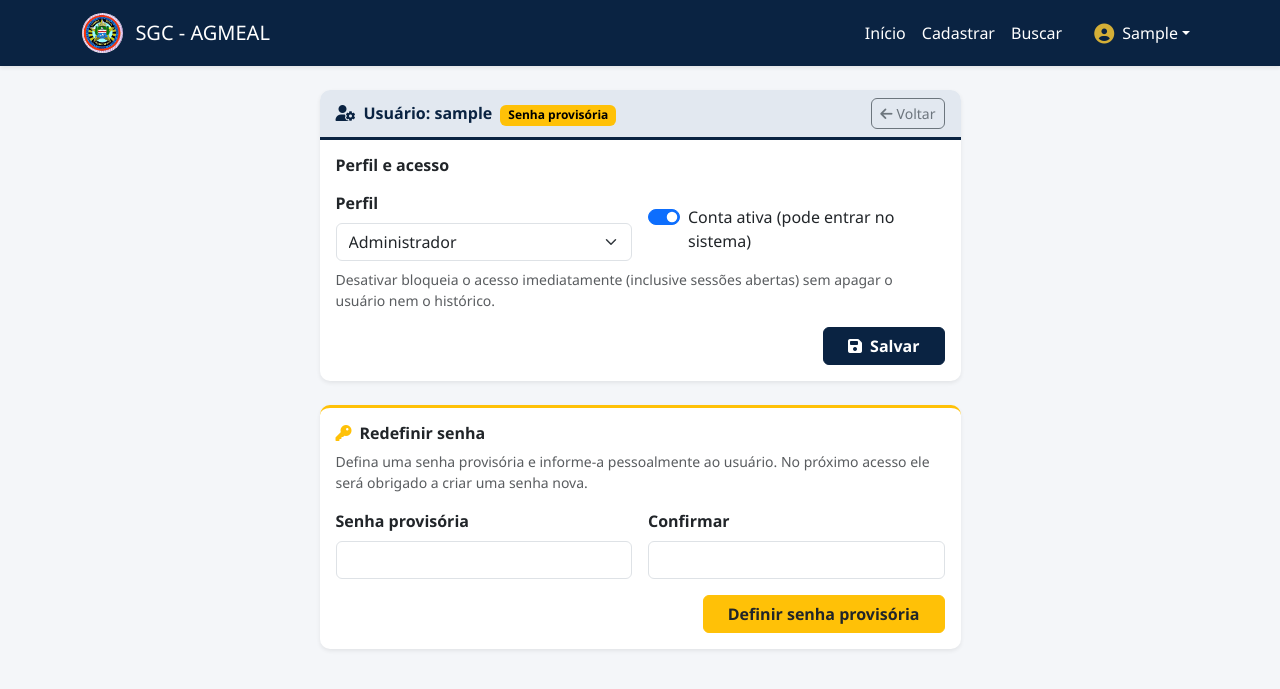
After one commit to Yuuhgod/sgc-agmeal, a Flask app: template app/templates/usuario_editar.html in a window 1280 px wide. The commit adds this page. Shown: the top 689 px of the page. Run offline with Flask 3, Linux system fonts and the light colour scheme; tables that the repository leaves empty hold one stand-in row (values such as "Sample post"); the template is opened without the code that fills it: values that come from a table or form of the project are taken from there, most other values are stand-ins (such as "Sample title", 1, 10 or a date in 2020); some libraries are stand-ins or nearby versions.

Commit message:
feat: gestão de usuários pelo admin, senha provisória e expiração de sessão
- Usuários ganham "ativo" e "trocar_senha" (colunas criadas ao iniciar e
  por migração Alembic idempotente; contas existentes seguem ativas).
- Tela de edição de usuário: perfil (admin/usuário) e ativar/desativar;
  desativar encerra sessões abertas e bloqueia login e recuperação
  (mensagem só para quem acerta a senha, sem revelar contas).
- Redefinição de senha pelo admin com senha provisória; contas novas e
  senhas redefinidas obrigam a troca no próximo acesso (/trocar_senha).
- Proteções: admin não altera o próprio perfil/acesso e o sistema nunca
  fica sem administrador ativo.
- Sessão expira após SESSAO_INATIVIDADE_MINUTOS (padrão 30) sem uso.
- Novas ações na auditoria (usuário editado, senha redefinida/trocada).

Correção
- Excluir usuário não pedia confirmação: o nome vindo de |tojson abria
  aspas duplas dentro do onsubmit, quebrando o atributo e o JavaScript.
  Confirmações passam a usar data-confirmar (escapado pelo Jinja) com um
  handler único em app.js, também na exclusão de associados.

Co-Authored-By: Claude Opus 5.5 <noreply@anthropic.com>
Claude-Session: https://claude.ai/code/session_01TpR4UGVTuCHV7fy7oqqV7U

```diff
--- a/app/main.py
+++ b/app/main.py
@@ -5,6 +5,7 @@ import os
 import re
 import secrets
 import tempfile
+import time
 import uuid
 from datetime import datetime, timedelta
 from functools import wraps
@@ -45,7 +46,10 @@ from database import (
     ACAO_SISTEMA_BACKUP,
     ACAO_SISTEMA_RESTORE,
     ACAO_USUARIO_CRIAR,
+    ACAO_USUARIO_EDITAR,
     ACAO_USUARIO_EXCLUIR,
+    ACAO_USUARIO_SENHA_REDEFINIDA,
+    ACAO_USUARIO_SENHA_TROCADA,
     ACAO_USUARIO_PALAVRA,
     ACAO_USUARIO_PERFIL,
     ACOES_ROTULOS,
@@ -155,6 +159,9 @@ limiter = Limiter(
 LOGIN_MAX_FALHAS_IP = max(1, int(os.environ.get('LOGIN_MAX_FALHAS_IP', '10')))
 LOGIN_JANELA_MINUTOS = max(1, int(os.environ.get('LOGIN_JANELA_MINUTOS', '5')))
 
+# Sessão parada por mais tempo que isto é encerrada (além do limite absoluto de 8 horas).
+SESSAO_INATIVIDADE_MINUTOS = max(1, int(os.environ.get('SESSAO_INATIVIDADE_MINUTOS', '30')))
+
 UPLOAD_FOLDER = os.path.join(basedir, 'static', 'uploads', 'fotos')
 os.makedirs(UPLOAD_FOLDER, exist_ok=True)
 app.config['UPLOAD_FOLDER'] = UPLOAD_FOLDER
@@ -280,33 +287,44 @@ def _garantir_coluna_role():
 
 
 # Colunas acrescentadas depois da primeira versão (bancos antigos não as têm).
-# Também aplicadas pela migração Alembic equivalente, para quem usa `flask db upgrade`.
-COLUNAS_NOVAS_ASSOCIADOS = (
-    ('situacao', "VARCHAR(20) NOT NULL DEFAULT 'ativo'"),
-    ('situacao_data', 'DATE'),
-    ('situacao_motivo', 'VARCHAR(200)'),
-)
-
-
-def _garantir_colunas_associados():
-    """Mini-migração idempotente para a tabela de associados (situação cadastral).
-
-    Associados já existentes ficam como 'ativo'. Tolerante a corrida entre workers."""
+# Também aplicadas pelas migrações Alembic equivalentes, para quem usa `flask db upgrade`.
+COLUNAS_NOVAS = {
+    'associados': (
+        ('situacao', "VARCHAR(20) NOT NULL DEFAULT 'ativo'"),
+        ('situacao_data', 'DATE'),
+        ('situacao_motivo', 'VARCHAR(200)'),
+    ),
+    'usuarios': (
+        ('ativo', 'BOOLEAN NOT NULL DEFAULT 1'),
+        ('trocar_senha', 'BOOLEAN NOT NULL DEFAULT 0'),
+    ),
+}
+
+
+def _garantir_colunas_novas():
+    """Mini-migração idempotente das colunas acrescentadas depois da primeira versão.
+
+    Registros existentes recebem o padrão (associado 'ativo', usuário ativo e sem troca
+    de senha pendente). Tolerante a corrida entre workers."""
     inspector = inspect(db.engine)
-    if 'associados' not in inspector.get_table_names():
+    tabelas = set(inspector.get_table_names())
+    for tabela, colunas in COLUNAS_NOVAS.items():
+        if tabela not in tabelas:
+            continue
+        existentes = {c['name'] for c in inspector.get_columns(tabela)}
+        for nome, ddl in colunas:
+            if nome in existentes:
+                continue
+            try:
+                with db.engine.begin() as conn:
+                    conn.execute(text(f'ALTER TABLE {tabela} ADD COLUMN {nome} {ddl}'))
+                app.logger.info("Coluna '%s' adicionada em '%s'.", nome, tabela)
+            except Exception as exc:
+                if 'duplicate column' in str(exc).lower():
+                    continue
+                raise
+    if 'associados' not in tabelas:
         return
-    existentes = {c['name'] for c in inspector.get_columns('associados')}
-    for nome, ddl in COLUNAS_NOVAS_ASSOCIADOS:
-        if nome in existentes:
-            continue
-        try:
-            with db.engine.begin() as conn:
-                conn.execute(text(f'ALTER TABLE associados ADD COLUMN {nome} {ddl}'))
-            app.logger.info("Coluna '%s' adicionada em 'associados'.", nome)
-        except Exception as exc:
-            if 'duplicate column' in str(exc).lower():
-                continue
-            raise
     with db.engine.begin() as conn:
         conn.execute(text(
             'CREATE INDEX IF NOT EXISTS ix_associados_situacao ON associados (situacao)'
@@ -365,7 +383,7 @@ def _garantir_schema():
     """Deixa o banco no formato atual. Idempotente: roda ao iniciar e após restaurar backup."""
     _criar_tabelas()
     _garantir_coluna_role()
-    _garantir_colunas_associados()
+    _garantir_colunas_novas()
     _converter_dependentes_legados()
 
 
@@ -405,24 +423,42 @@ def verificar_primeiro_acesso():
 
 @app.before_request
 def sincronizar_sessao_com_banco():
-    """Revalida a sessão a cada requisição: se o usuário foi excluído, encerra a sessão;
-    caso contrário, atualiza papel e nome a partir do banco (um admin rebaixado perde o
-    acesso administrativo imediatamente, sem esperar a sessão expirar)."""
+    """Revalida a sessão a cada requisição contra o banco:
+
+    - usuário excluído ou desativado: encerra a sessão;
+    - sessão parada há mais de SESSAO_INATIVIDADE_MINUTOS: encerra a sessão;
+    - papel e nome vêm do banco (um admin rebaixado perde o acesso na hora);
+    - senha provisória pendente: só deixa acessar a troca de senha e o logout."""
     if request.endpoint == 'static' and not request.path.startswith('/static/uploads/'):
         return
     usuario_id = session.get('usuario_id')
     if usuario_id is None:
         return
     usuario = db.session.get(Usuario, usuario_id)
-    if usuario is None:
+    if usuario is None or not usuario.ativo:
         session.clear()
-        flash('Sua sessão foi encerrada porque o usuário não existe mais.', 'warning')
+        motivo = 'o usuário não existe mais' if usuario is None else 'a conta foi desativada'
+        flash(f'Sua sessão foi encerrada porque {motivo}.', 'warning')
         return redirect(url_for('login'))
+
+    agora = int(time.time())
+    ultimo = session.get('ultimo_acesso', agora)
+    if agora - ultimo > SESSAO_INATIVIDADE_MINUTOS * 60:
+        session.clear()
+        flash('Sua sessão expirou por inatividade. Entre novamente.', 'warning')
+        return redirect(url_for('login'))
+    # Atualiza no máximo uma vez por minuto (evita reenviar o cookie em toda resposta).
+    if agora - ultimo >= 60 or 'ultimo_acesso' not in session:
+        session['ultimo_acesso'] = agora
+
     # Só grava se mudou, para não reenviar o cookie de sessão em toda resposta.
     if session.get('role') != usuario.role:
         session['role'] = usuario.role
     if session.get('username') != usuario.username:
         session['username'] = usuario.username
+
+    if usuario.trocar_senha and request.endpoint not in ('trocar_senha', 'logout', 'static'):
+        return redirect(url_for('trocar_senha'))
 
 
 @app.before_request
@@ -623,11 +659,25 @@ def login():
 
         usuario = Usuario.query.filter_by(username=username).first()
 
+        if usuario and usuario.check_senha(senha) and not usuario.ativo:
+            # Só revelado a quem acertou a senha: não serve para descobrir contas.
+            app.logger.warning('Login recusado (conta desativada): %s', username)
+            registrar_auditoria(
+                ACAO_AUTH_LOGIN_FALHOU,
+                descricao=f'Conta desativada: "{username}"',
+                usuario_id=usuario.id,
+                usuario_username=usuario.username,
+                commit=True,
+            )
+            flash('Esta conta está desativada. Procure um administrador.', 'danger')
+            return render_template('login.html')
+
         if usuario and usuario.check_senha(senha):
             session.clear()
             session['usuario_id'] = usuario.id
             session['username'] = usuario.username
             session['role'] = usuario.role
+            session['ultimo_acesso'] = int(time.time())
             session.permanent = True
             app.logger.info('Login bem-sucedido: %s (role=%s)', username, usuario.role)
             registrar_auditoria(
@@ -695,7 +745,7 @@ def esqueci_senha():
         usuario = Usuario.query.filter_by(username=username).first()
 
         # Frases novas são gravadas sem espaços nas pontas; as antigas podem tê-los.
-        palavra_ok = usuario is not None and (
+        palavra_ok = usuario is not None and usuario.ativo and (
             usuario.verificar_palavra_recuperacao(palavra)
             or (palavra.strip() != palavra and usuario.verificar_palavra_recuperacao(palavra.strip()))
         )
@@ -707,6 +757,7 @@ def esqueci_senha():
 
             usuario.migrar_palavra_recuperacao_se_legado(palavra)
             usuario.set_senha(nova_senha)
+            usuario.trocar_senha = False
             registrar_auditoria(
                 ACAO_AUTH_RECUPERACAO,
                 entidade='usuario',
@@ -1386,6 +1437,7 @@ def perfil():
                 flash('A nova senha não pode ser igual à atual.', 'warning')
                 return redirect(url_for('perfil'))
             usuario.set_senha(nova_senha)
+            usuario.trocar_senha = False
             senha_alterada = True
 
         # Aplica mudança de username somente após passar todas as validações.
@@ -1509,6 +1561,8 @@ def criar_usuario():
 
         novo = Usuario(username=novo_username, role=role)
         novo.set_senha(senha)
+        # Padrão: quem cria a conta conhece a senha, então o usuário troca no primeiro acesso.
+        novo.trocar_senha = request.form.get('trocar_senha') == '1'
         novo.set_palavra_recuperacao(palavra)
 
         try:
@@ -1536,6 +1590,137 @@ def criar_usuario():
     return render_template('usuario_novo.html', username=session.get('username'))
 
 
+def _usuario_admin_ativo_unico(usuario):
+    """True se `usuario` é o único administrador ativo (não pode perder o acesso de admin)."""
+    if usuario.role != ROLE_ADMIN or not usuario.ativo:
+        return False
+    return Usuario.query.filter_by(role=ROLE_ADMIN, ativo=True).count() <= 1
+
+
+@app.route('/usuarios/<int:id>/editar', methods=['GET', 'POST'])
+@admin_required
+def editar_usuario(id):
+    usuario = db.session.get(Usuario, id)
+    if not usuario:
+        flash('Usuário não encontrado.', 'danger')
+        return redirect(url_for('listar_usuarios'))
+    eh_voce = usuario.id == session.get('usuario_id')
+
+    if request.method == 'POST':
+        if eh_voce:
+            flash('Você não pode alterar o próprio perfil ou acesso. Peça a outro administrador.', 'warning')
+            return redirect(url_for('editar_usuario', id=id))
+
+        role = request.form.get('role', '').strip()
+        ativo = request.form.get('ativo') == '1'
+        if role not in ROLES_VALIDAS:
+            flash('Perfil inválido.', 'danger')
+            return redirect(url_for('editar_usuario', id=id))
+        if _usuario_admin_ativo_unico(usuario) and (role != ROLE_ADMIN or not ativo):
+            flash('Este é o único administrador ativo: não pode ser rebaixado nem desativado.', 'warning')
+            return redirect(url_for('editar_usuario', id=id))
+
+        mudancas = []
+        if usuario.role != role:
+            mudancas.append(f'perfil: "{usuario.role}" → "{role}"')
+            usuario.role = role
+        if usuario.ativo != ativo:
+            mudancas.append('acesso: ' + ('reativado' if ativo else 'desativado'))
+            usuario.ativo = ativo
+        if not mudancas:
+            flash('Nenhuma alteração para salvar.', 'info')
+            return redirect(url_for('listar_usuarios'))
+
+        registrar_auditoria(
+            ACAO_USUARIO_EDITAR,
+            entidade='usuario',
+            entidade_id=usuario.id,
+            descricao=f'{usuario.username}',
+            detalhes='\n'.join(mudancas),
+        )
+        db.session.commit()
+        app.logger.info('Usuário %s editado por %s: %s', usuario.username, session.get('username'), mudancas)
+        flash(f'Usuário "{usuario.username}" atualizado.', 'success')
+        return redirect(url_for('listar_usuarios'))
+
+    return render_template(
+        'usuario_editar.html',
+        username=session.get('username'),
+        usuario=usuario,
+        eh_voce=eh_voce,
+        unico_admin=_usuario_admin_ativo_unico(usuario),
+    )
+
+
+@app.route('/usuarios/<int:id>/redefinir_senha', methods=['POST'])
+@admin_required
+def redefinir_senha_usuario(id):
+    usuario = db.session.get(Usuario, id)
+    if not usuario:
+        flash('Usuário não encontrado.', 'danger')
+        return redirect(url_for('listar_usuarios'))
+    if usuario.id == session.get('usuario_id'):
+        flash('Para trocar a sua própria senha, use "Meu perfil".', 'warning')
+        return redirect(url_for('editar_usuario', id=id))
+
+    senha = request.form.get('senha_provisoria', '')
+    if len(senha) < 8:
+        flash('A senha provisória deve ter no mínimo 8 caracteres.', 'danger')
+        return redirect(url_for('editar_usuario', id=id))
+    if senha != request.form.get('senha_provisoria_confirmacao', ''):
+        flash('A confirmação não confere com a senha provisória.', 'danger')
+        return redirect(url_for('editar_usuario', id=id))
+
+    usuario.set_senha(senha)
+    usuario.trocar_senha = True
+    registrar_auditoria(
+        ACAO_USUARIO_SENHA_REDEFINIDA,
+        entidade='usuario',
+        entidade_id=usuario.id,
+        descricao=f'Senha provisória definida para {usuario.username}',
+    )
+    db.session.commit()
+    app.logger.info('Senha de %s redefinida por %s', usuario.username, session.get('username'))
+    flash(
+        f'Senha provisória definida para "{usuario.username}". Informe-a pessoalmente; '
+        'no próximo acesso será obrigatório criar uma senha nova.',
+        'success',
+    )
+    return redirect(url_for('listar_usuarios'))
+
+
+@app.route('/trocar_senha', methods=['GET', 'POST'])
+@login_required
+def trocar_senha():
+    """Troca obrigatória da senha provisória (definida por um admin ou na criação da conta)."""
+    usuario = db.session.get(Usuario, session['usuario_id'])
+    if not usuario.trocar_senha:
+        return redirect(url_for('dashboard'))
+
+    if request.method == 'POST':
+        nova = request.form.get('nova_senha', '')
+        if len(nova) < 8:
+            flash('A nova senha deve ter no mínimo 8 caracteres.', 'danger')
+        elif nova != request.form.get('confirmacao', ''):
+            flash('A confirmação não confere com a nova senha.', 'danger')
+        elif usuario.check_senha(nova):
+            flash('A nova senha não pode ser igual à senha provisória.', 'warning')
+        else:
+            usuario.set_senha(nova)
+            usuario.trocar_senha = False
+            registrar_auditoria(
+                ACAO_USUARIO_SENHA_TROCADA,
+                entidade='usuario',
+                entidade_id=usuario.id,
+                descricao=f'{usuario.username} criou a própria senha',
+            )
+            db.session.commit()
+            flash('Senha criada com sucesso. Bem-vindo!', 'success')
+            return redirect(url_for('dashboard'))
+
+    return render_template('trocar_senha.html', username=session.get('username'))
+
+
 @app.route('/usuarios/<int:id>/excluir', methods=['POST'])
 @admin_required
 def excluir_usuario(id):
@@ -1550,8 +1735,7 @@ def excluir_usuario(id):
 
     # Impede remover o último administrador do sistema.
     if usuario.role == ROLE_ADMIN:
-        total_admins = Usuario.query.filter_by(role=ROLE_ADMIN).count()
-        if total_admins <= 1:
+        if _usuario_admin_ativo_unico(usuario) or Usuario.query.filter_by(role=ROLE_ADMIN).count() <= 1:
             flash('Não é possível excluir o último administrador do sistema.', 'warning')
             return redirect(url_for('listar_usuarios'))
 
--- a/app/static/js/app.js
+++ b/app/static/js/app.js
@@ -117,10 +117,26 @@
         });
     }
 
+    /**
+     * Formulários com `data-confirmar="mensagem"` pedem confirmação antes de enviar.
+     * (A mensagem vem escapada pelo Jinja no atributo; sem JS inline com aspas frágeis.)
+     */
+    function initConfirmacoes() {
+        document.addEventListener("submit", function (ev) {
+            var form = ev.target;
+            var msg = form.getAttribute && form.getAttribute("data-confirmar");
+            if (msg && !window.confirm(msg)) {
+                ev.preventDefault();
+                ev.stopImmediatePropagation();
+            }
+        }, true);
+    }
+
     document.addEventListener("DOMContentLoaded", function () {
         autoFecharAlertas();
         initFormSubmitLoading();
         initPdfLinkLoading();
         initEditorDependentes();
+        initConfirmacoes();
     });
 })();
--- a/app/templates/buscar.html
+++ b/app/templates/buscar.html
@@ -98,7 +98,7 @@
                                 <a href="{{ url_for('editar', id=pessoa.id) }}" class="btn btn-sm btn-primary-agmeal" title="Editar"><i class="fa-solid fa-pen"></i></a>
                                 <a href="{{ url_for('exportar_ficha', matricula=pessoa.matricula) }}" target="_blank" class="btn btn-sm btn-outline-secondary pdf-link-loading" data-loading-label="PDF…" title="Gerar ficha PDF (pode demorar alguns segundos)"><i class="fa-solid fa-file-pdf"></i></a>
                                 {% if sessao_is_admin %}
-                                <form action="{{ url_for('excluir', id=pessoa.id) }}" method="POST" class="d-inline" onsubmit="return confirm('Excluir apaga o registro definitivamente.\n\nPara quem saiu da associação, prefira mudar a situação para Desligado (em Editar), que preserva o histórico.\n\nExcluir mesmo assim?');">
+                                <form action="{{ url_for('excluir', id=pessoa.id) }}" method="POST" class="d-inline" data-confirmar="Excluir {{ pessoa.nome }} apaga o registro definitivamente.&#10;&#10;Para quem saiu da associação, prefira mudar a situação para Desligado (em Editar), que preserva o histórico.&#10;&#10;Excluir mesmo assim?">
                                     <input type="hidden" name="csrf_token" value="{{ csrf_token() }}"/>
                                     <button type="submit" class="btn btn-sm btn-danger" title="Excluir"><i class="fa-solid fa-trash"></i></button>
                                 </form>
--- /dev/null
+++ b/app/templates/usuario_editar.html
@@ -0,0 +1,83 @@
+{% extends "base.html" %}
+
+{% block title %}SGC - Editar Usuário{% endblock %}
+
+{% block content %}
+<div class="row justify-content-center mt-3">
+    <div class="col-lg-7">
+        <div class="card shadow-sm border-0 mb-4">
+            <div class="card-header card-header-agmeal d-flex justify-content-between align-items-center">
+                <span><i class="fa-solid fa-user-gear me-2"></i>Usuário: <strong>{{ usuario.username }}</strong>
+                    {% if not usuario.ativo %}<span class="badge text-bg-secondary ms-1">Desativado</span>{% endif %}
+                    {% if usuario.trocar_senha %}<span class="badge text-bg-warning ms-1">Senha provisória</span>{% endif %}
+                </span>
+                <a href="{{ url_for('listar_usuarios') }}" class="btn btn-sm btn-outline-secondary"><i class="fa-solid fa-arrow-left me-1"></i>Voltar</a>
+            </div>
+            <div class="card-body">
+                {% if eh_voce %}
+                <div class="alert alert-secondary border-0 mb-0">
+                    <i class="fa-solid fa-circle-info me-2"></i>Esta é a sua conta. Para mudar o seu nome ou senha use
+                    <a href="{{ url_for('perfil') }}">Meu perfil</a>; perfil de acesso e desativação só podem ser alterados por outro administrador.
+                </div>
+                {% else %}
+                <form action="{{ url_for('editar_usuario', id=usuario.id) }}" method="POST">
+                    <input type="hidden" name="csrf_token" value="{{ csrf_token() }}"/>
+                    <h6 class="fw-bold mb-3">Perfil e acesso</h6>
+                    <div class="row g-3 align-items-end">
+                        <div class="col-md-6">
+                            <label class="form-label fw-bold" for="role">Perfil</label>
+                            <select class="form-select" name="role" id="role" {% if unico_admin %}disabled{% endif %}>
+                                <option value="usuario" {% if usuario.role == 'usuario' %}selected{% endif %}>Usuário</option>
+                                <option value="admin" {% if usuario.role == 'admin' %}selected{% endif %}>Administrador</option>
+                            </select>
+                            {% if unico_admin %}<input type="hidden" name="role" value="admin">{% endif %}
+                        </div>
+                        <div class="col-md-6">
+                            <div class="form-check form-switch mb-2">
+                                <input class="form-check-input" type="checkbox" role="switch" name="ativo" value="1" id="ativo"
+                                       {% if usuario.ativo %}checked{% endif %} {% if unico_admin %}disabled{% endif %}>
+                                <label class="form-check-label" for="ativo">Conta ativa (pode entrar no sistema)</label>
+                            </div>
+                            {% if unico_admin %}<input type="hidden" name="ativo" value="1">{% endif %}
+                        </div>
+                    </div>
+                    {% if unico_admin %}
+                    <p class="small text-muted mt-2 mb-0"><i class="fa-solid fa-lock me-1"></i>Único administrador ativo: não pode ser rebaixado nem desativado.</p>
+                    {% else %}
+                    <p class="small text-muted mt-2 mb-0">Desativar bloqueia o acesso imediatamente (inclusive sessões abertas) sem apagar o usuário nem o histórico.</p>
+                    {% endif %}
+                    <div class="d-flex justify-content-end mt-3">
+                        <button type="submit" class="btn btn-primary-agmeal fw-bold px-4"><i class="fa-solid fa-save me-2"></i>Salvar</button>
+                    </div>
+                </form>
+                {% endif %}
+            </div>
+        </div>
+
+        {% if not eh_voce %}
+        <div class="card shadow-sm border-0 border-top border-warning border-3">
+            <div class="card-body">
+                <h6 class="fw-bold"><i class="fa-solid fa-key me-2 text-warning"></i>Redefinir senha</h6>
+                <p class="small text-muted">Defina uma senha provisória e informe-a pessoalmente ao usuário. No próximo acesso ele será obrigado a criar uma senha nova.</p>
+                <form action="{{ url_for('redefinir_senha_usuario', id=usuario.id) }}" method="POST" autocomplete="off">
+                    <input type="hidden" name="csrf_token" value="{{ csrf_token() }}"/>
+                    <div class="row g-3">
+                        <div class="col-md-6">
+                            <label class="form-label fw-bold" for="senha_provisoria">Senha provisória</label>
+                            <input type="password" class="form-control" name="senha_provisoria" id="senha_provisoria" minlength="8" required autocomplete="new-password">
+                        </div>
+                        <div class="col-md-6">
+                            <label class="form-label fw-bold" for="senha_provisoria_confirmacao">Confirmar</label>
+                            <input type="password" class="form-control" name="senha_provisoria_confirmacao" id="senha_provisoria_confirmacao" minlength="8" required autocomplete="new-password">
+                        </div>
+                    </div>
+                    <div class="d-flex justify-content-end mt-3">
+                        <button type="submit" class="btn btn-warning fw-bold text-dark px-4">Definir senha provisória</button>
+                    </div>
+                </form>
+            </div>
+        </div>
+        {% endif %}
+    </div>
+</div>
+{% endblock %}
```
Also changed, not shown: app/database.py (+11 -0 lines), app/migrations/versions/d9a1b2c3e4f6_usuario_ativo_e_troca_de_senha.py (added, +40 -0 lines), app/templates/trocar_senha.html (added, +37 -0 lines), app/templates/usuario_novo.html (+8 -0 lines), app/templates/usuarios.html (+17 -5 lines), tests/test_usuarios_admin.py (added, +228 -0 lines), README.md.
